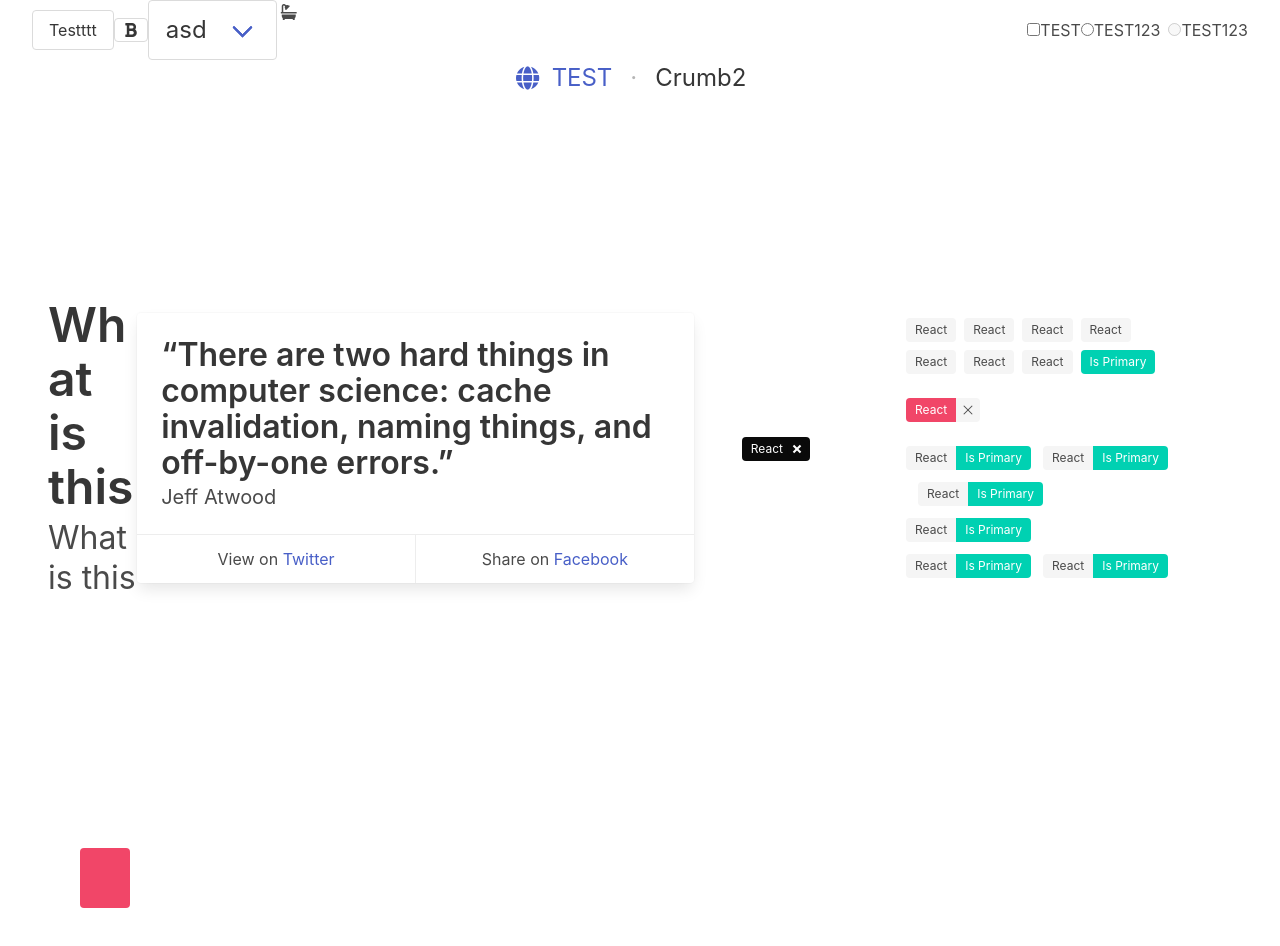
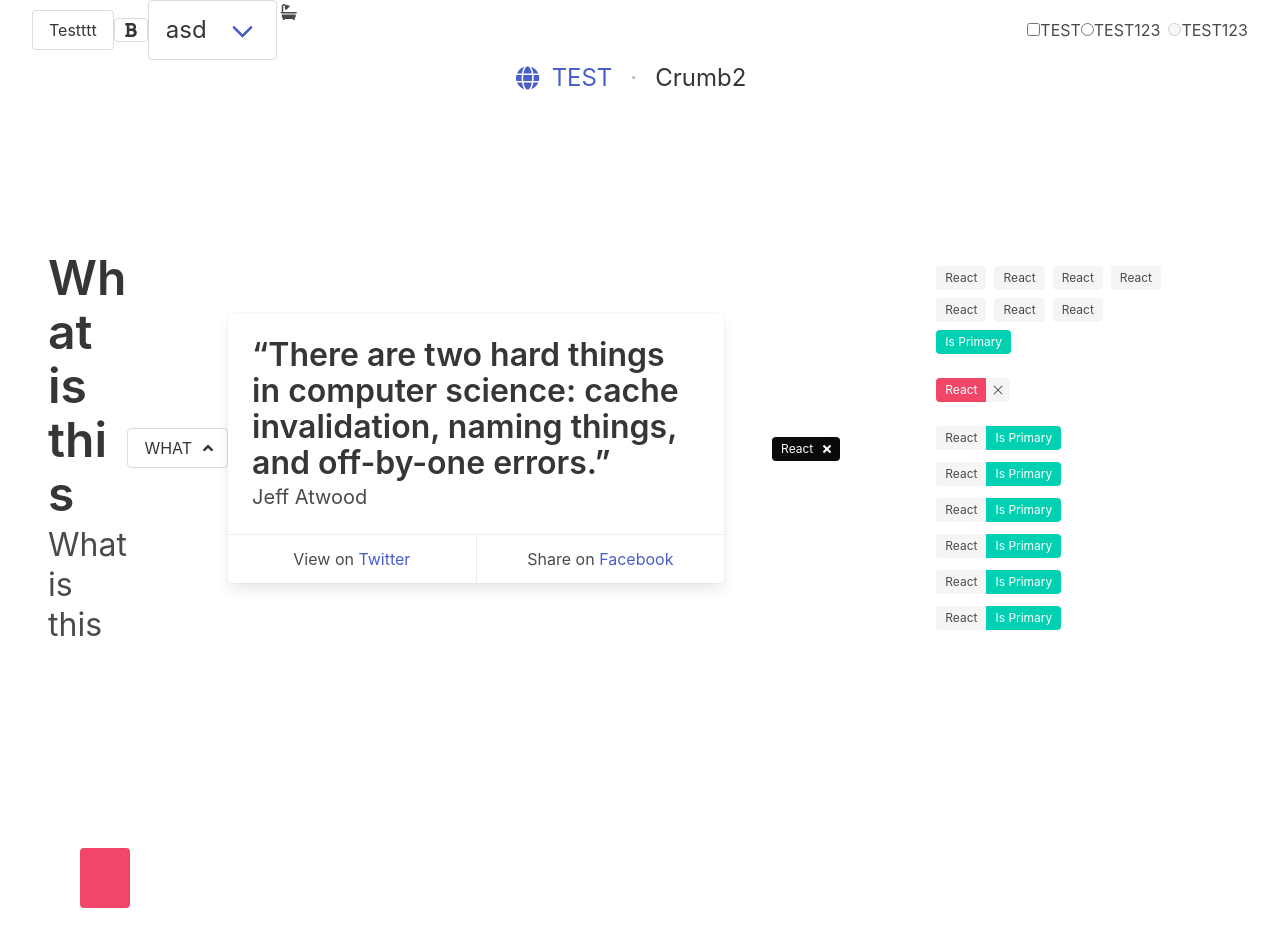
Before and after one commit to theoutlander/react-bulma, a React app: page / in a window 1280 px wide. Shown: the top 946 px of the page. Built offline with nearby package versions, Linux system fonts and the light colour scheme.

Commit message:
Added dropdown

```diff
--- /dev/null
+++ b/src/components/components/dropdown/dropdown.item.jsx
@@ -0,0 +1,21 @@
+import React from 'react';
+import PropTypes from 'prop-types';
+
+const DropdownItem = (props) => {
+	if (props.divider) {
+		return <hr className="dropdown-divider" />;
+	}
+
+	return (
+		<a href="#" className={`dropdown-item ${props.active && 'is-active'}`}>
+			{props.children}
+		</a>
+	);
+};
+
+DropdownItem.propTypes = {
+	divider: PropTypes.bool,
+	active: PropTypes.bool
+};
+
+export default DropdownItem;
--- /dev/null
+++ b/src/components/components/dropdown/dropdown.jsx
@@ -0,0 +1,41 @@
+// https://bulma.io/documentation/components/dropdown/
+
+import React from 'react';
+import PropTypes from 'prop-types';
+import BulmaHOC from '../../bulma.hoc';
+import { SizeProps } from '../../props';
+
+// TODO: toggle active on-click
+// An interactive dropdown menu for discoverable content
+const DropDown = (props) => {
+	let icon = props.icon || (props.up ? 'fa-angle-up' : 'fa-angle-down');
+	return (
+		<div
+			className={`dropdown ${props.active && 'is-active'} ${props.hoverable && 'is-hoverable'} ${props.right &&
+				'is-right'} ${props.up && 'is-up'}`}
+		>
+			<div className="dropdown-trigger">
+				<button className="button" aria-haspopup="true" aria-controls="dropdown-menu">
+					<span>{props.title}</span>
+					<span className={`icon ${props.sizeClass}`}>
+						<i className={`fas ${icon}`} aria-hidden="true" />
+					</span>
+				</button>
+			</div>
+			<div className="dropdown-menu" id="dropdown-menu" role="menu">
+				<div className="dropdown-content">{props.children}</div>
+			</div>
+		</div>
+	);
+};
+
+DropDown.propTypes = {
+	...SizeProps,
+	title: PropTypes.string,
+	icon: PropTypes.string,
+	active: PropTypes.bool,
+	hoverable: PropTypes.bool,
+	right: PropTypes.bool
+};
+
+export default BulmaHOC(DropDown);
--- a/src/index.jsx
+++ b/src/index.jsx
@@ -45,7 +45,9 @@ import {
 	CardImage,
 	CardHeader,
 	CardFooter,
-	CardFooterItem
+	CardFooterItem,
+	Dropdown,
+	DropdownItem
 } from './react.bulma';
 
 function App() {
@@ -93,6 +95,15 @@ function App() {
 					<Container>
 						<Title size={1}>What is this</Title>
 						<SubTitle size={3}>What is this</SubTitle>
+					</Container>
+					<Container>
+						<Dropdown title="WHAT" up>
+							<DropdownItem>
+								<p>
+									You can insert <strong>any type of content</strong> within the dropdown menu.
+								</p>
+							</DropdownItem>
+						</Dropdown>
 					</Container>
 					<Container>
 						<div class="card">
--- a/src/react.bulma.js
+++ b/src/react.bulma.js
@@ -43,8 +43,12 @@ import CardFooterItem from './components/components/card/card.footer.item';
 import CardHeader from './components/components/card/card.header';
 import CardImage from './components/components/card/card.image';
 import CardContent from './components/components/card/card.content';
+import Dropdown from './components/components/dropdown/dropdown';
+import DropdownItem from './components/components/dropdown/dropdown.item';
 
 export {
+	Dropdown,
+	DropdownItem,
 	Card,
 	CardFooterItem,
 	CardImage,
```
